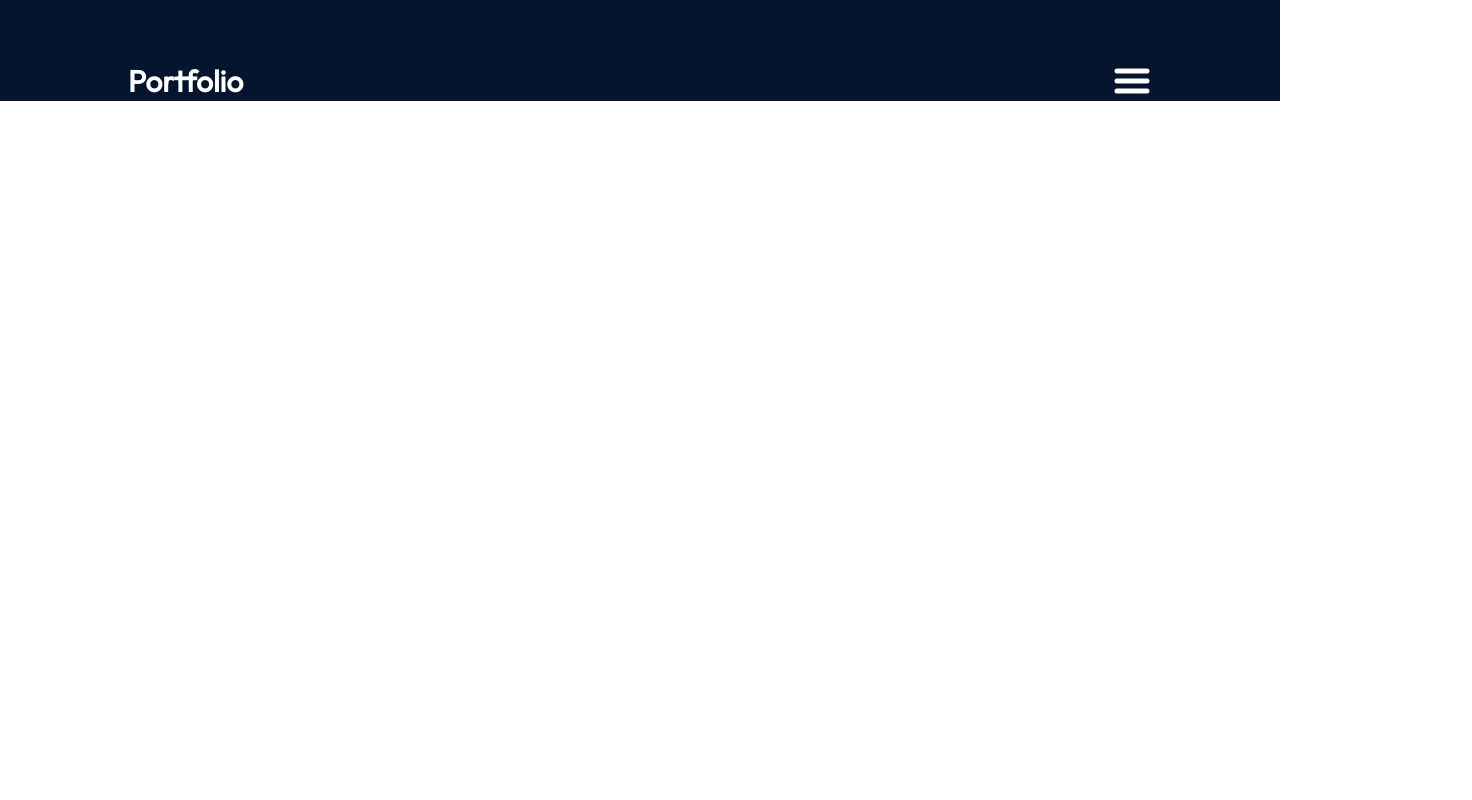
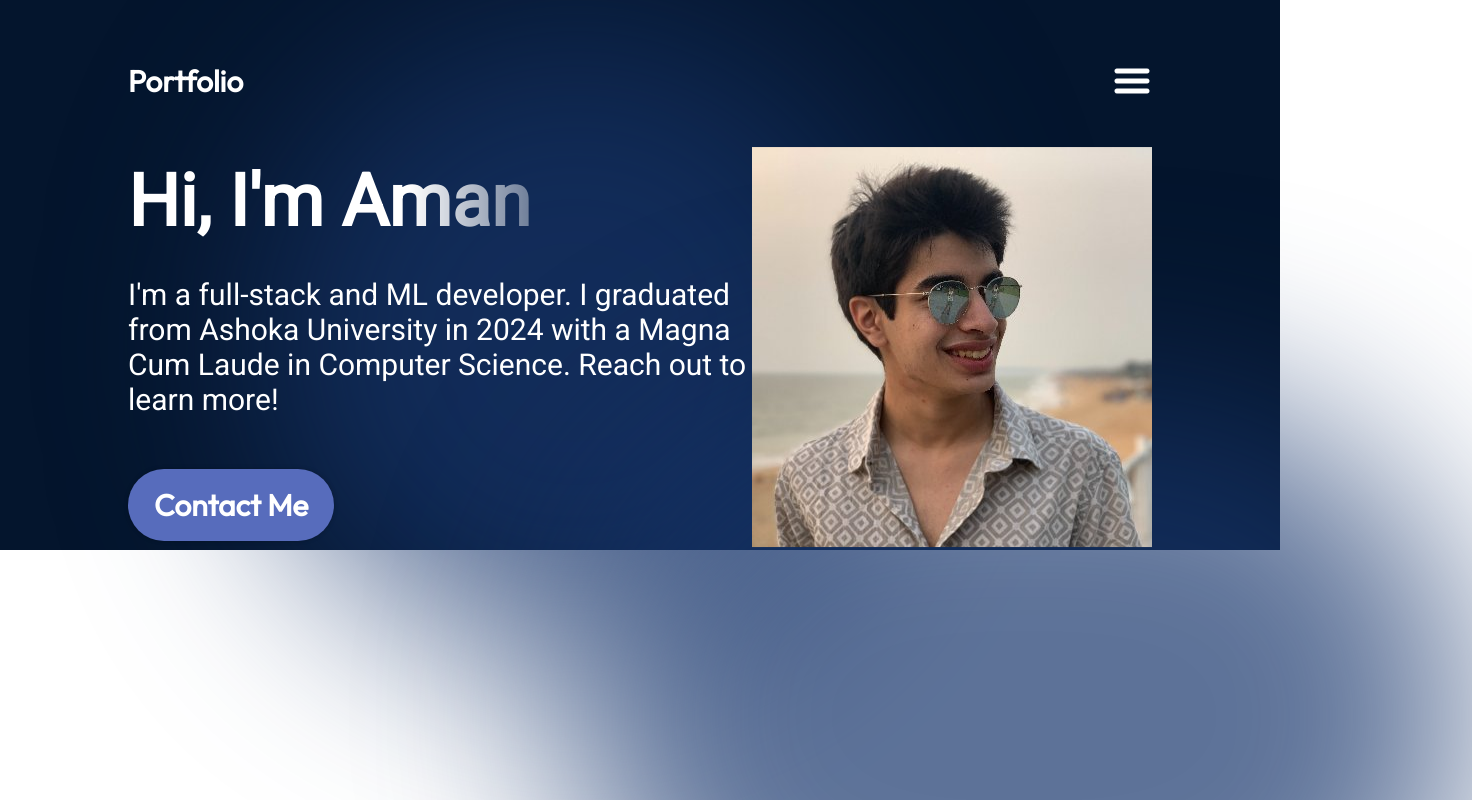
Before and after one commit to AmanNarendraAli/ResumeSite, a React (Vite) app in the folder vite-project/: page / in a window 1280 px wide. Shown: the top 800 px of the page, 1472 px wide, since content can reach past the window. Built offline with nearby package versions, Linux system fonts and the light colour scheme.

Commit message:
added Hero section

```diff
--- a/vite-project/src/App.jsx
+++ b/vite-project/src/App.jsx
@@ -1,11 +1,12 @@
 import styles from './App.module.css'
 import { Navbar } from './components/Navbar/Navbar'
-
+import {Hero} from './components/Hero/Hero'
 function App() {
 
   return (
     <div className={styles.App}>
     <Navbar />
+    <Hero />
     </div>
   )
 }
--- /dev/null
+++ b/vite-project/src/components/Hero/Hero.jsx
@@ -0,0 +1,17 @@
+import React from "react";
+import styles from './Hero.module.css';
+
+export const Hero = () => {
+    return (
+        <section className={styles.container}>
+            <div className={styles.content}>
+                <h1 className={styles.title}>Hi, I'm Aman</h1>
+                <p className={styles.description}>I'm a full-stack and ML developer. I graduated from Ashoka University in 2024 with a Magna Cum Laude in Computer Science. Reach out to learn more!</p>
+                <a className={styles.contactBtn} href="mailto:myemail@email.com">Contact Me</a>
+            </div>
+            <img src="/assets/hero/rehaanFatty.png" alt="my hero" className={styles.heroImg}/>
+            <div className={styles.topBlur}></div>
+            <div className={styles.bottomBlur}></div>
+        </section>
+    )
+}
--- /dev/null
+++ b/vite-project/src/components/Hero/Hero.module.css
@@ -0,0 +1,106 @@
+@import "../../vars.css";
+
+.container{
+    position:relative;
+    display:flex;
+    align-items:center;
+    justify-content: space-between;
+    margin-top:49px;
+    z-index:1;
+    margin-left: 10%;
+    margin-right: 10%;
+}
+
+.content{
+    display:flex;
+    flex-direction:column;
+    align-items:flex-start;
+    color:var(--color-text);
+    z-index:1;
+}
+
+.title{
+    font-size:72px;
+    font-weight:900;
+    margin-bottom: 33px;
+    font-family: var(--font-robot);
+    background:linear-gradient(90deg, rgba(255,255,255,1) 70%, rgba(255,255,255,0) 120%);
+    -webkit-text-fill-color: transparent;
+    -webkit-background-clip: text;
+}
+
+.description{
+    font-size:30px;
+    font-family: var(--font-robot);
+    margin-bottom: 52px;
+}
+
+.contactBtn{
+    text-decoration: none;
+    background-color:var(--color-primary);
+    color:var(--color-text);
+    border-radius: 100px;
+    font-size:30px;
+    font-weight:600;
+    padding: 17px 26px;
+    box-shadow: 0 0 4px 0 rgba(0,0,0,0.25);
+}
+
+@keyframes floating {
+    0% {
+        transform:translateY(0px);
+    }
+    50%{
+        transform:translateY(-20px);
+    }
+    100%{
+        transform:translateY(0px);
+    }
+}
+
+.heroImg{
+    width:50%;
+    z-index:1;
+    animation-name:floating;
+    animation-duration: 3s;
+    animation-iteration-count: infinite;
+    animation-timing-function: ease-in-out;
+}
+
+
+.topBlur{
+    position:absolute;
+    width:50vw;
+    height:50vw;
+    min-width:350px;
+    min-height:350px;
+    top:-128px;
+    left:10vw;
+    border-radius:764px;
+    background:rgba(25,55,109,0.7);
+    filter:blur(100px);
+    z-index:0;
+}
+
+.bottomBlur{
+    position:absolute;
+    width:70vw;
+    height:50vw;
+    min-width:250px;
+    min-height:350px;
+    top:246px;
+    right:-25vw;
+    border-radius:764px;
+    background:rgba(25,55,109,0.7);
+    filter:blur(100px);
+    z-index:0;
+}
+
+@media screen and (max-width:830px){
+    .container{
+        flex-direction:column-reverse;
+    }
+    .content{
+        align-items:center;
+    }
+}
--- a/vite-project/src/components/Navbar/Navbar.jsx
+++ b/vite-project/src/components/Navbar/Navbar.jsx
@@ -18,9 +18,9 @@ export const Navbar = () => {
                     alt="menuButton"
                     onClick={handleMenuToggle}
                 />
-                <ul className={`${styles.menuItems} ${menuOpen ? styles.menuOpen : ''}`}>
+                <ul className={`${styles.menuItems} ${menuOpen ? styles.menuOpen : ''}`} onClick={handleMenuToggle}>
                     <li><a href="#about">About</a></li>
-                    <li><a href="#skills">Experience</a></li>
+                    <li><a href="#experience">Experience</a></li>
                     <li><a href="#projects">Projects</a></li>
                     <li><a href="#contact">Contact</a></li>
                 </ul>
--- a/vite-project/src/components/Navbar/Navbar.module.css
+++ b/vite-project/src/components/Navbar/Navbar.module.css
@@ -20,6 +20,12 @@
 
 .menu{
     display:flex
+}
+
+.menuBtn{
+    display:block;
+    cursor:pointer;
+
 }
 
 .menuItems{
```
Also changed, not shown: vite-project/assets/hero/rehaanFatty.png (renamed from vite-project/assets/hero/rehaan fatty.jpg).
